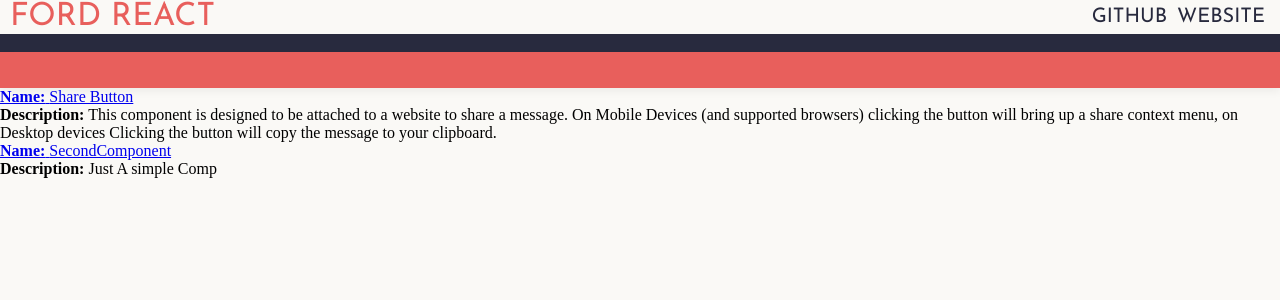
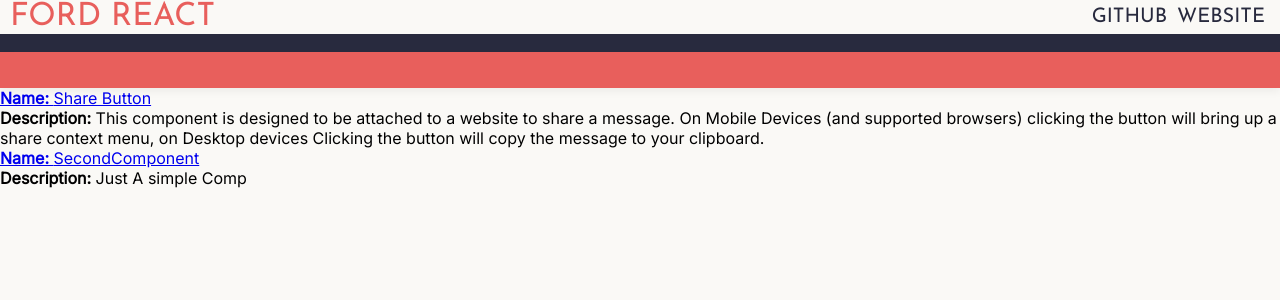
Before and after one commit to Fordcois/ford-react-library, a React (Vite) app: page / in a window 1280 px wide. Shown: the top 300 px of the page. Built offline with nearby package versions, Linux system fonts and the light colour scheme.

Commit message:
Installs inter font

```diff
--- a/package.json
+++ b/package.json
@@ -10,6 +10,7 @@
     "preview": "vite preview"
   },
   "dependencies": {
+    "@fontsource/inter": "^5.0.19",
     "react": "^18.3.1",
     "react-dom": "^18.3.1",
     "react-router-dom": "^6.25.0"
--- a/src/Pages/index.jsx
+++ b/src/Pages/index.jsx
@@ -1,4 +1,5 @@
 import Banner from "../components/Banner/Banner";
+import '@fontsource/inter';
 import ComponentLibraryData from "../ComponentLibraryData";
 
 const Homepage = () => {
--- a/src/index.css
+++ b/src/index.css
@@ -8,6 +8,7 @@
   --Shadow: rgba(0,0,0,.05) -10px 10px 5px;
   --FontColour: #142c31;
   --DefaultPadding: 1px 10px;
+  --TextFont: 'Inter', sans-serif;
 }
 
 * {
@@ -21,7 +22,8 @@
 }
 
 body{
-  background-color: var(--White)
+  background-color: var(--White);
+  font-family: var(--TextFont);
 }
 
 /* DIVS For displaying Content */
```
Also changed, not shown: 1 other file (tests, documents, lock files or other folders).
